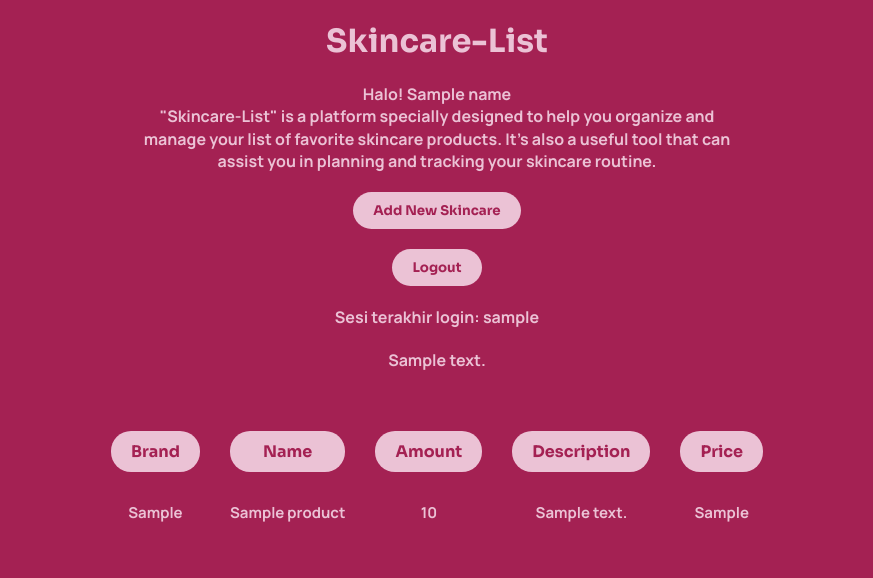
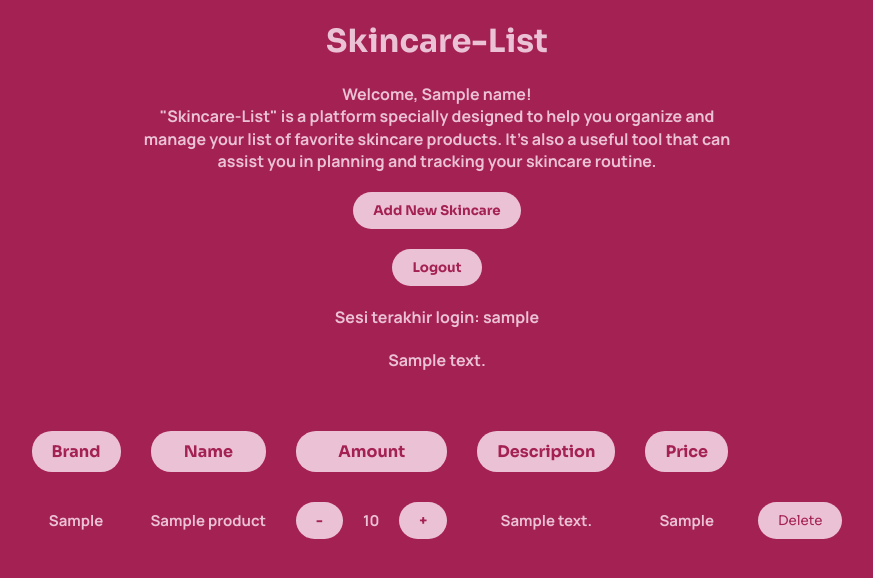
Before and after one commit to VirgilliaYeala/skincare-list, a Django app: template main/templates/main.html in a window 1280 px wide. Shown: the top 578 px of the page, without its empty margins (203-1076 px from the left). Run offline with Django 4.2, Linux system fonts and the light colour scheme; tables that the repository leaves empty hold one stand-in row (values such as "Sample post"); the template is opened without the code that fills it: values that come from a table or form of the project are taken from there, most other values are stand-ins (such as "Sample title", 1, 10 or a date in 2020).

Commit message:
done with Tugas 4 : bonusnya selesai jg

```diff
--- a/main/templates/main.html
+++ b/main/templates/main.html
@@ -66,6 +66,36 @@
             color: #EBC2D5;
         }
 
+        .update-button {
+            background-color: #EBC2D5;
+            color: #A42153;
+            padding: 10px 20px;
+            border: none;
+            border-radius: 100px;
+            font-family: 'Sora', sans-serif;
+            font-weight: 600;
+        }
+
+        .update-button:hover {
+            background-color: #df3c7b;
+            color: #EBC2D5;
+        }
+
+        .delete-button {
+            background-color: #EBC2D5;
+            color: #A42153;
+            padding: 10px 20px;
+            border: none;
+            border-radius: 100px;
+            font-family: 'Sora', sans-serif;
+            font-weight: 400;
+        }
+
+        .delete-button:hover {
+            background-color: #df3c7b;
+            color: #EBC2D5;
+        }
+
         .custom-h4 {
             font-family: 'Manrope', sans-serif;
             max-width: 600px;
@@ -77,7 +107,7 @@
 
     <h1>Skincare-List</h1>
     <h4 class="custom-h4">
-        Halo! {{name}}
+        Welcome, {{name}}!
     </h4>
     <h4 class="custom-h4">
         "Skincare-List" is a platform specially designed to help you organize and manage your list of favorite skincare products. It's also a useful tool that can assist you in planning and tracking your skincare routine.
@@ -156,8 +186,22 @@
                     </div>
                 </td>
                 <td>
-                    <div class="custom-font">
-                        {{product.amount}}
+                    <div class = "container">
+                        <form action="{% url 'main:sub_stock' id=product.id %}" method="POST">
+                            {% csrf_token %}
+                            <button type="submit" class="update-button">
+                                -
+                            </button>
+                        </form>
+                        <div class="custom-font" style="margin-left: 20px; margin-right: 20px;">
+                            {{product.amount}}
+                        </div>
+                        <form action="{% url 'main:add_stock' id=product.id %}" method="POST">
+                            {% csrf_token %}
+                            <button type="submit" class="update-button">
+                                +
+                            </button>
+                        </form>
                     </div>
                 </td>
                 <td>
@@ -170,6 +214,14 @@
                         {{product.price}}
                     </div>
                 </td>
+                <td class="center-td">
+                    <div class="container">
+                        <form action="{% url 'main:delete' id=product.id %}" method="POST">
+                            {% csrf_token %}
+                            <button type="submit" class="delete-button">Delete</button>
+                        </form>
+                    </div>
+                </td>
             </tr>
             {% endfor %}
         </table>
--- a/main/urls.py
+++ b/main/urls.py
@@ -1,5 +1,5 @@
 from django.urls import path
-from main.views import show_main, create_product, show_xml, show_json, show_xml_by_id, show_json_by_id, register, login_user, logout_user
+from main.views import show_main, create_product, show_xml, show_json, show_xml_by_id, show_json_by_id, register, login_user, logout_user,  delete_product, add_stock, sub_stock
 
 app_name = 'main'
 
@@ -13,4 +13,7 @@ urlpatterns = [
     path('register/', register, name='register'),
     path('login/', login_user, name='login'),
     path('logout/', logout_user, name='logout'),
+    path('delete/<int:id>/)', delete_product, name='delete'),
+    path('add_stock/<int:id>/', add_stock, name='add_stock'),
+    path('sub_stock/<int:id>/', sub_stock, name='sub_stock'),
 ]
```
Also changed, not shown: main/views.py (+22 -3 lines), READMES/README3.md.
